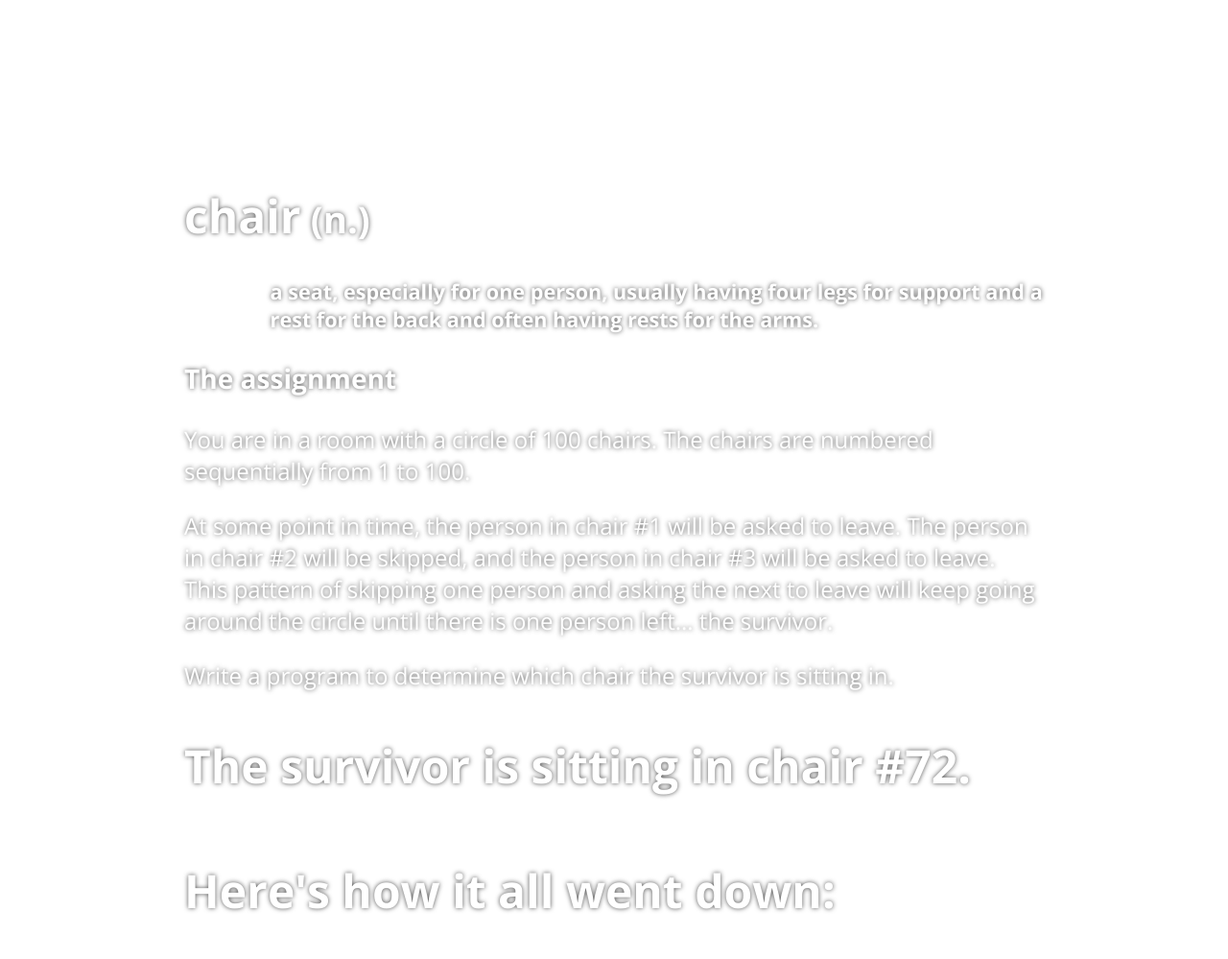
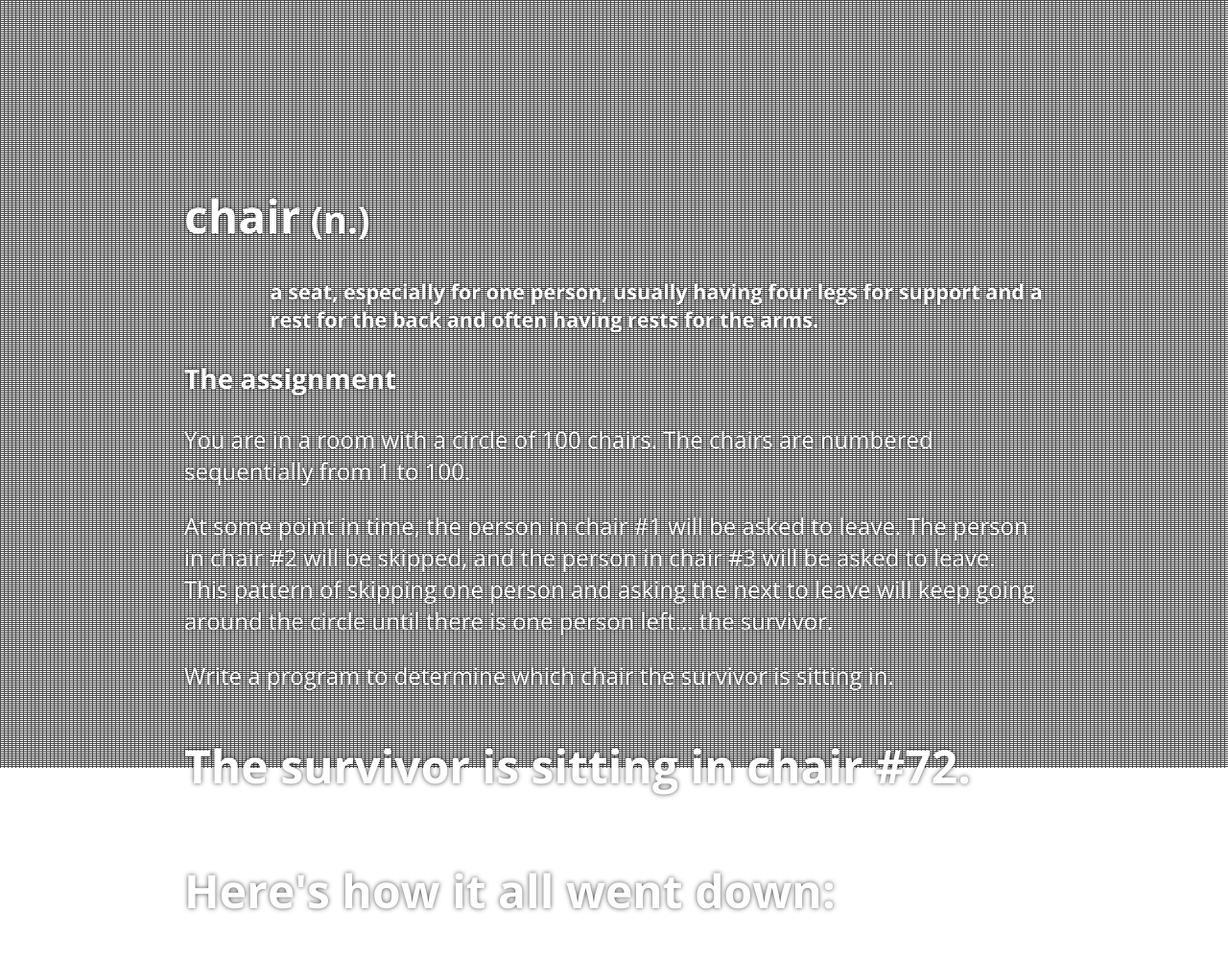
Before and after one commit to cameronnewland/chairs-code-test, a PHP site: page / in a window 1280 px wide. Shown: the top 999 px of the page at 96% size. Run offline with PHP 8.4, Linux system fonts and the light colour scheme; some libraries are stand-ins or nearby versions.

Commit message:
Added overlay for video

```diff
--- a/index.php
+++ b/index.php
@@ -13,6 +13,19 @@
 			color:#fff;
 			text-shadow:0 0 5px rgba(0,0,0,0.7);
 			font-size:150%;
+		}
+
+		.overlay {
+		background: transparent url('overlay.png');
+		opacity: 0.7;
+		z-index: -1;
+		margin: 0px;
+		padding: 0px;
+		position: fixed;
+		left: 0px;
+		top: 0px;
+		width: 100%;
+		height: 100%;
 		}
 
 		#answer {
@@ -47,7 +60,7 @@
 
 	</style>
 	<script src="//ajax.googleapis.com/ajax/libs/jquery/2.1.1/jquery.min.js"></script>
-	<script src="/okvideo.min.js"></script>
+	<script src="okvideo.min.js"></script>
 	<script>
 
 $(document).ready(function(){
@@ -95,6 +108,7 @@ $(document).ready(function(){
 	</script>
 </head>
 <body>
+	<div class="overlay"></div>
 
 	<h1>chair<span> (n.)</span></h1>
 
```
Also changed, not shown: overlay.png (added).
